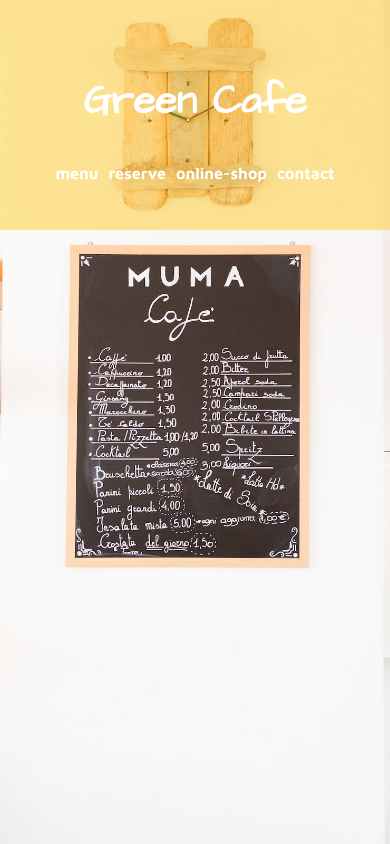
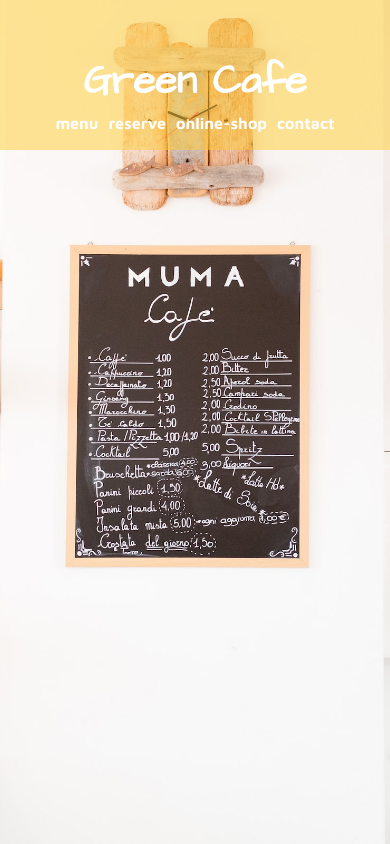
Before and after one commit to SDH93/responsive_PF, a plain HTML site: page index.html in a window 390 px wide. Shown: the top 844 px of the page. Drawn offline with nearby package versions, Linux system fonts and the light colour scheme.

Commit message:
수정 1차

```diff
--- a/css/reponsive.css
+++ b/css/reponsive.css
@@ -67,8 +67,13 @@
 }
 
 @media (max-width:900px){
+
+    header h1{
+        position: relative;
+        bottom: -30px;
+    }
     .header_inner{
-        height: 230px;
+        height: 150px;
         align-items: center;
     }
     .header_container{
@@ -77,6 +82,7 @@
     }
     .header_container ul {
         justify-content: end;
+        bottom: -10px;
     }
     main{
         margin-top: calc(100vh + 270px);
@@ -209,14 +215,20 @@
 }
 
 @media (max-width:500px){
-    h1{
+    header h1{
         text-align: center;
         font-size: 40px;
+        bottom: -20px;
+
     }
     .header_container li{
         padding: 5px;
         font-size: 16px;
         text-align: center;
+    }
+    .header_container ul {
+        justify-content: end;
+        bottom: -20px;
     }
 
     .header_container ul {
--- a/js/main.js
+++ b/js/main.js
@@ -118,14 +118,17 @@ xhr3.send();
 
 
 //scroll
+let winW=$(window).width();
 let pos = { y:0, oy:0, status:true }
 
+
 window.onscroll = function(){
+
   pos.y = window.scrollY;        //현재 스크롤값
   pos.status = pos.y > pos.oy;   //true일때는 아래로 스크롤 되고 있다는 의미
   pos.oy = pos.y;                //이전 스크롤값
 
-  if(pos.y > window.innerHeight - 100){
+  if( pos.y > window.innerHeight - 100){
     document.querySelector('.header_inner').style.background = ('rgba(255, 206, 50, 1)');
     document.querySelector('.header_inner').style.top = ('-35px');
     document.querySelector('.header_inner').style.borderBottom = ('3px dashed #009132');
@@ -135,6 +138,8 @@ window.onscroll = function(){
     document.querySelector('.header_inner').style.borderBottom = ('none');
   }
 }
+
+
 
 
 
@@ -211,7 +216,6 @@ elEvnetLink2.onclick = function(e){
 
 //manu slide slick
 
-winW=$(window).width();
 if(winW < 768){
   $('.menu_slick').slick();
 }
```
